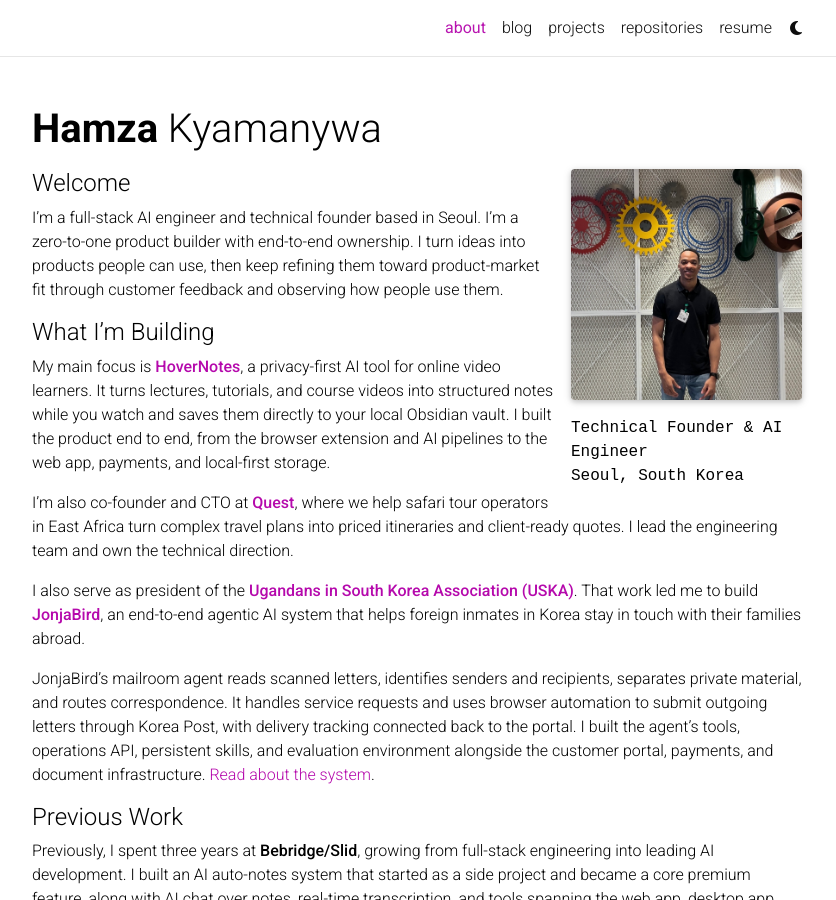
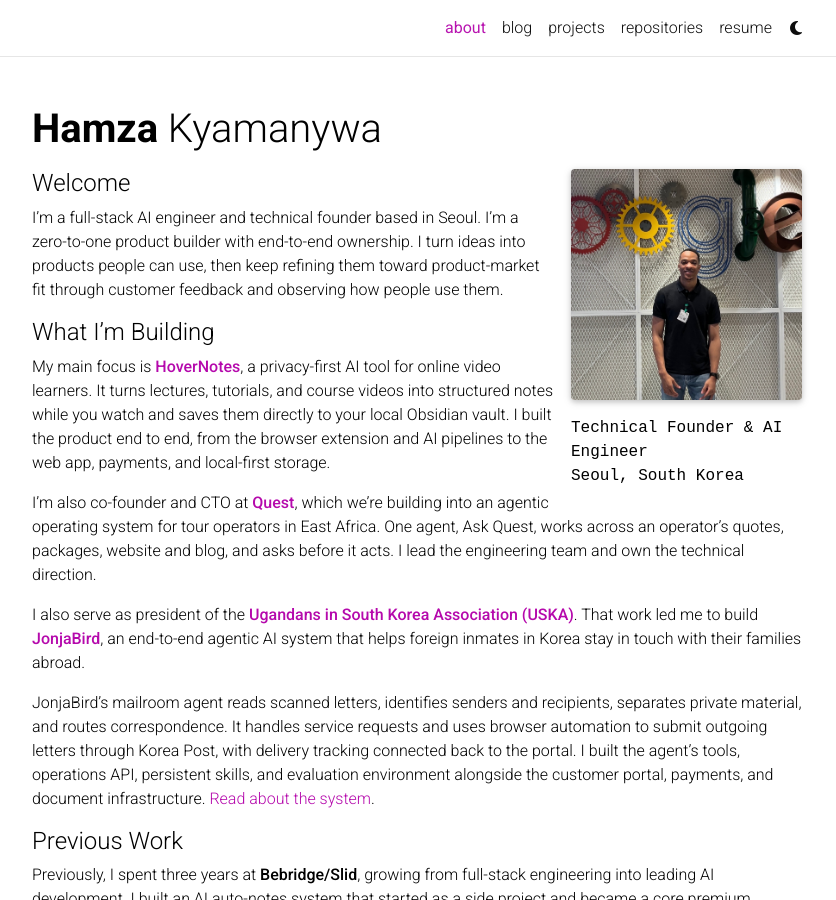
Before and after one commit to untilhamza/untilhamza.github.io, a Jekyll site: the page built from _pages/about.md, in a window 1280 px wide and 900 px high. Shown: the whole window, without its empty margins (223-1059 px from the left). Built offline with Jekyll 4.4.1, drawn with Linux system fonts in a browser that asks for light colours; full-size pictures stand in for the smaller copies a plugin makes; comment, search, counter and statistics services are not loaded; a style sheet for code colours, icons or effects is not loaded.

Commit message:
Describe Quest as an agentic OS for tour operators (#11)

```diff
--- a/_pages/about.md
+++ b/_pages/about.md
@@ -26,7 +26,7 @@
 
 My main focus is **[HoverNotes](https://hovernotes.io)**, a privacy-first AI tool for online video learners. It turns lectures, tutorials, and course videos into structured notes while you watch and saves them directly to your local Obsidian vault. I built the product end to end, from the browser extension and AI pipelines to the web app, payments, and local-first storage.
 
-I’m also co-founder and CTO at **[Quest](https://questheaven.com)**, where we help safari tour operators in East Africa turn complex travel plans into priced itineraries and client-ready quotes. I lead the engineering team and own the technical direction.
+I’m also co-founder and CTO at **[Quest](https://questbooking.ai)**, which we’re building into an agentic operating system for tour operators in East Africa. One agent, Ask Quest, works across an operator’s quotes, packages, website and blog, and asks before it acts. I lead the engineering team and own the technical direction.
 
 I also serve as president of the **[Ugandans in South Korea Association (USKA)](https://ugkorea.org)**. That work led me to build **[JonjaBird](https://jonjabird.com)**, an end-to-end agentic AI system that helps foreign inmates in Korea stay in touch with their families abroad.
 
```
Also changed, not shown: career_evidence/roles/quest-platform.md (+12 -0 lines).
